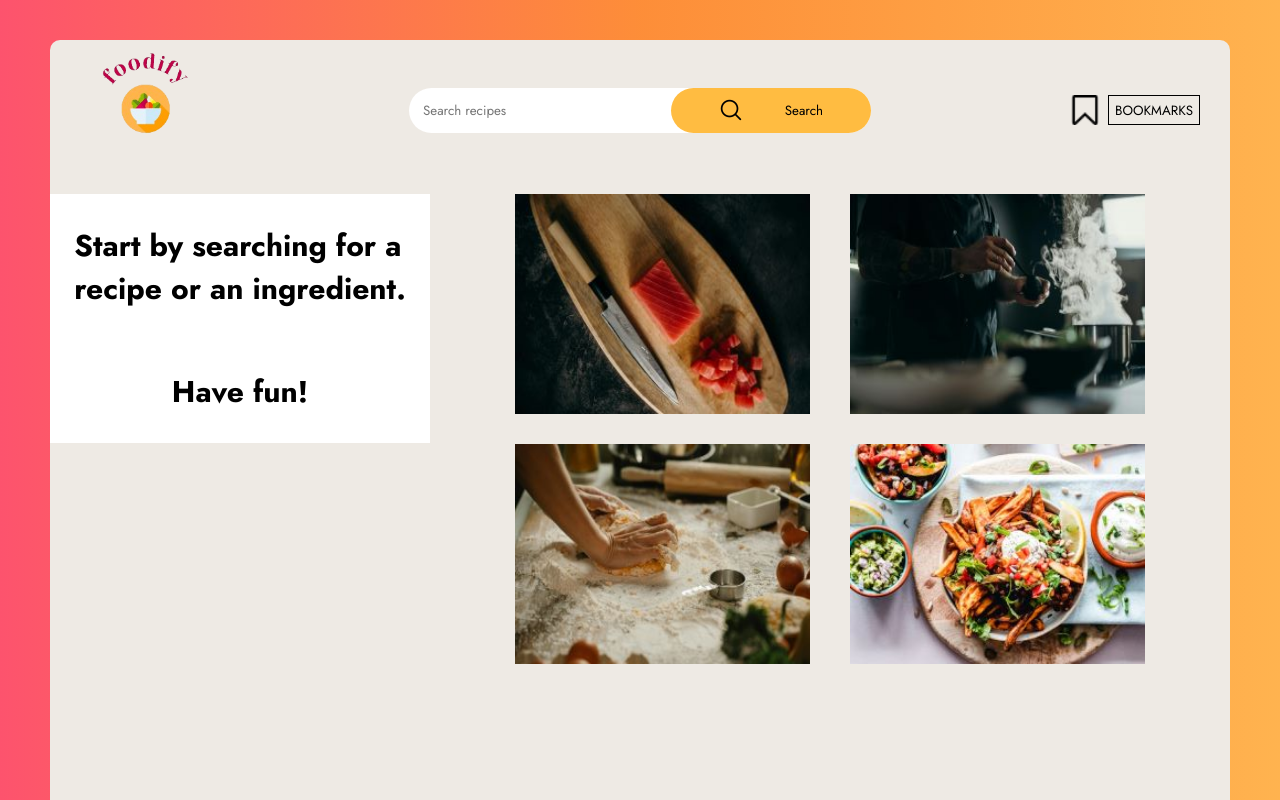
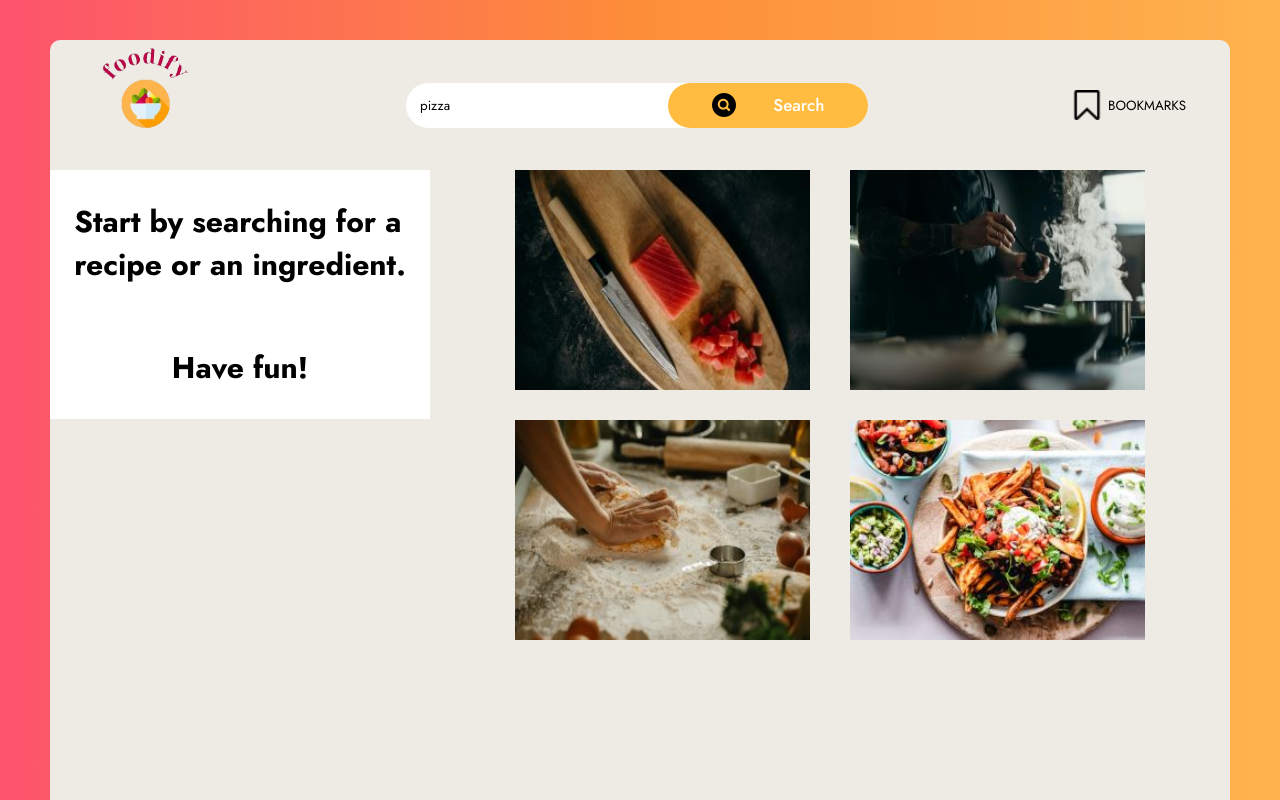
Before and after one commit to MihaelaO29/foodify, a React (Create React App) app: page / in a window 1280 px wide. Shown: the top 800 px of the page. Built offline with nearby package versions, Linux system fonts and the light colour scheme.

Commit message:
added bookmars saved section and  style

```diff
--- a/src/App.css
+++ b/src/App.css
@@ -17,7 +17,8 @@
   display: flex;
   align-items: center;
   justify-content: space-between;
-  padding: 5px 30px 0px 30px;
+  padding: 0px 30px 0px 30px;
+  height: 130px;
 }
 
 .logo {
@@ -48,6 +49,9 @@
   border: 0;
   background: #ffbc41;
   border: none;
+  color: white;
+  font-size: 17px;
+  font-weight: 500;
 }
 
 .search_btn:hover {
@@ -69,18 +73,19 @@
 }
 
 .bookmark_section {
-  width: 130px;
+  position: relative;
+  height: 100%;
   font-size: 12px;
   font-weight: 600;
   display: flex;
   align-items: center;
   justify-content: center;
+  padding: 0 8px;
 }
 
-.bookmark_section :hover {
+.bookmark_section:hover {
   cursor: pointer;
-  color: #ffbc41;
-  border: 0;
+  background-color: #c3bebd;
 }
 
 .bookmark {
@@ -96,14 +101,13 @@
 }
 
 .bookmark_btn {
-  border: solid 1px;
+  border: 0;
   background-color: transparent;
   height: 30px;
 }
 
 .content {
   display: flex;
-  margin: 19px 0px;
 }
 
 .search_instructions {
@@ -226,6 +230,7 @@
 }
 
 .recipe_instructions {
+  position: relative;
   width: 800px;
   display: flex;
   align-items: center;
@@ -302,6 +307,10 @@
   width: auto;
 }
 
+.mark:hover{
+  cursor: pointer;
+}
+
 .recipe_ingredients_list {
   height: 100%;
 }
@@ -320,7 +329,7 @@
   display: flex;
 }
 
-.ingredinet_row{
+.ingredinet_row {
   display: grid;
   grid-template-columns: 50% 50%;
   grid-template-rows: auto auto;
@@ -329,13 +338,36 @@
   font-size: 15px;
 }
 
-.check{
+.check {
   height: 16px;
   margin-right: .5rem;
 }
 
 
-.ingredient{
+.ingredient {
   height: auto;
   width: 250px;
 }
+
+.all_saved_bookmarks {
+  width: 380px;
+  background-color: white;
+  position: absolute;
+  z-index: 3;
+  top: 130px;
+  right: -30px;
+  box-shadow: rgba(50, 50, 93, 0.25) 0px 13px 27px -5px, rgba(0, 0, 0, 0.3) 0px 8px 16px -8px;
+  display: flex;
+
+
+}
+
+.recipe_saved_bookmarks {
+display: flex;
+justify-content: center;
+align-items: center;
+}
+
+.empty_bookmarks_message{
+  margin: 20px 20px;
+}
--- a/src/App.tsx
+++ b/src/App.tsx
@@ -1,5 +1,5 @@
 import './App.css';
-import { SetStateAction, useState } from 'react';
+import { SetStateAction, useState, useEffect } from 'react';
 import logo from './img/logo.png';
 import bookmark from './img/bookmark.png';
 import magnifier from './img/search.png';
@@ -21,10 +21,16 @@ function App() {
   const KEY = '3292433c-46b7-40be-bc23-e568af71e2ab';
 
   const itemsPerPage = 10;
-  const [search, setSearch] = useState('');
+  const [search, setSearch] = useState('pizza');
   const [allRecipes, setAllRecipes] = useState<any[]>([]);
   const [page, setPage] = useState<number>(1);
   const [recipesDetails, setReipesDetails] = useState<any>({});
+  const [showBookmarks, setShowBookmarks] = useState(false);
+  const [savedBookmarks, setSavedBookmrks] = useState<any[]>([])
+
+  // useEffect(() => {
+  //   localStorage.setItem('mark', JSON.stringify(allRecipes));
+  // }, []);
 
   const handleSearchContent = (event: { target: { value: SetStateAction<string>; }; }) => {
     setSearch(event?.target?.value)
@@ -42,7 +48,7 @@ function App() {
     }
   }
 
-  const fetchRecipesDetails = async (id: string ) => {
+  const fetchRecipesDetails = async (id: string) => {
     if (id) {
       const recipe = await axios
         .get(`${API}${id}?key=${KEY}`)
@@ -65,6 +71,18 @@ function App() {
     setAllRecipes([])
   }
 
+  const handleMouseOver = () => {
+    setShowBookmarks(true);
+  }
+
+  const handleMouseOut = () => {
+    setShowBookmarks(false);
+  }
+
+  const handleSaveBookmarks = (id: any) => {
+    const recipeBooked = allRecipes.filter(recipe => recipe.id === id);
+    setSavedBookmrks([...savedBookmarks, ...recipeBooked])
+  }
 
   return (
     <div>
@@ -80,14 +98,44 @@ function App() {
               </div>
 
             </div>
-            <div className='bookmark_section'>
-              <div className='bookmark'>
+            <div className='bookmark_section' >
+              <div
+                className='bookmark'
+                onMouseOver={handleMouseOver}
+                onMouseOut={handleMouseOut}
+              >
                 <img className='bookmark_img' src={bookmark} alt='bookmark' />
                 <button className='bookmark_btn'> BOOKMARKS </button>
               </div>
+
+              {showBookmarks ?
+                <div
+                  className='all_saved_bookmarks'
+                  onMouseOver={handleMouseOver}
+                  onMouseOut={handleMouseOut}
+                >
+                  {_.isEmpty(savedBookmarks) ?
+
+                    <div className='empty_bookmarks_message'>No bookmarks yet. Find a nice recipe and bookmark it. </div>
+                    :
+                    <div className='recipe_item_list'>
+                      <div className='list'>{savedBookmarks.map((recipe: any) =>
+                        <div className='item_list' >
+                          <div className='recipe_product_image'>
+                            <img className='product_image' src={recipe.image_url} alt="Content" />
+                          </div>
+                          <div className='recipe_details'>
+                            <div className='recipe_title'>{recipe.title}</div>
+                            <p className='recipe_difficulty'>{recipe.publisher} </p>
+                          </div>
+                        </div>)}
+                      </div>
+                    </div>}
+                </div>
+                : ''}
             </div>
+          </div>
 
-          </div>
           <div className='content'>
             <div className='recipes_list'>
               {_.isEmpty(allRecipes) ? (
@@ -99,7 +147,7 @@ function App() {
                 <div className='recipe_item_list'>
                   <div className='list'>
                     {allRecipes.slice((page - 1) * itemsPerPage, page * itemsPerPage).map((recipe: any) =>
-                      <div onClick={()=>fetchRecipesDetails(recipe.id)} className='item_list' key={recipe.id}>
+                      <div onClick={() => fetchRecipesDetails(recipe.id)} className='item_list' key={recipe.id}>
                         <div className='recipe_product_image'>
                           <img className='product_image' src={recipe.image_url} alt="Content" />
                         </div>
@@ -149,7 +197,7 @@ function App() {
                     <img src={plus} alt='plus_image' />
                   </div>
                   <div className='instructions_mark'>
-                    <img className='mark' src={mark} alt='instructions_mark' />
+                    <img onClick={() => handleSaveBookmarks(recipesDetails.id)} className='mark' src={mark} alt='instructions_mark' />
                   </div>
                 </div>
                 <div className='recipe_ingredients_list'>
```
Also changed, not shown: src/img/search.png.
